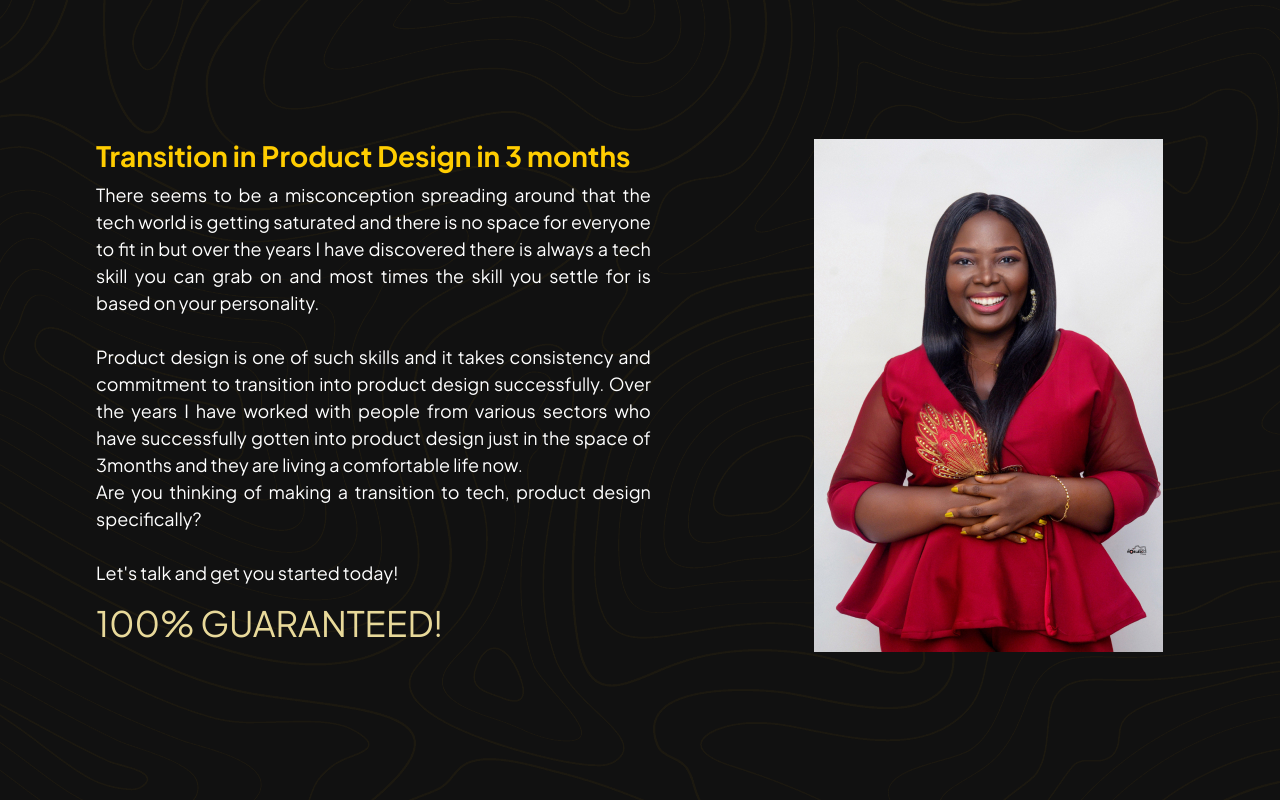
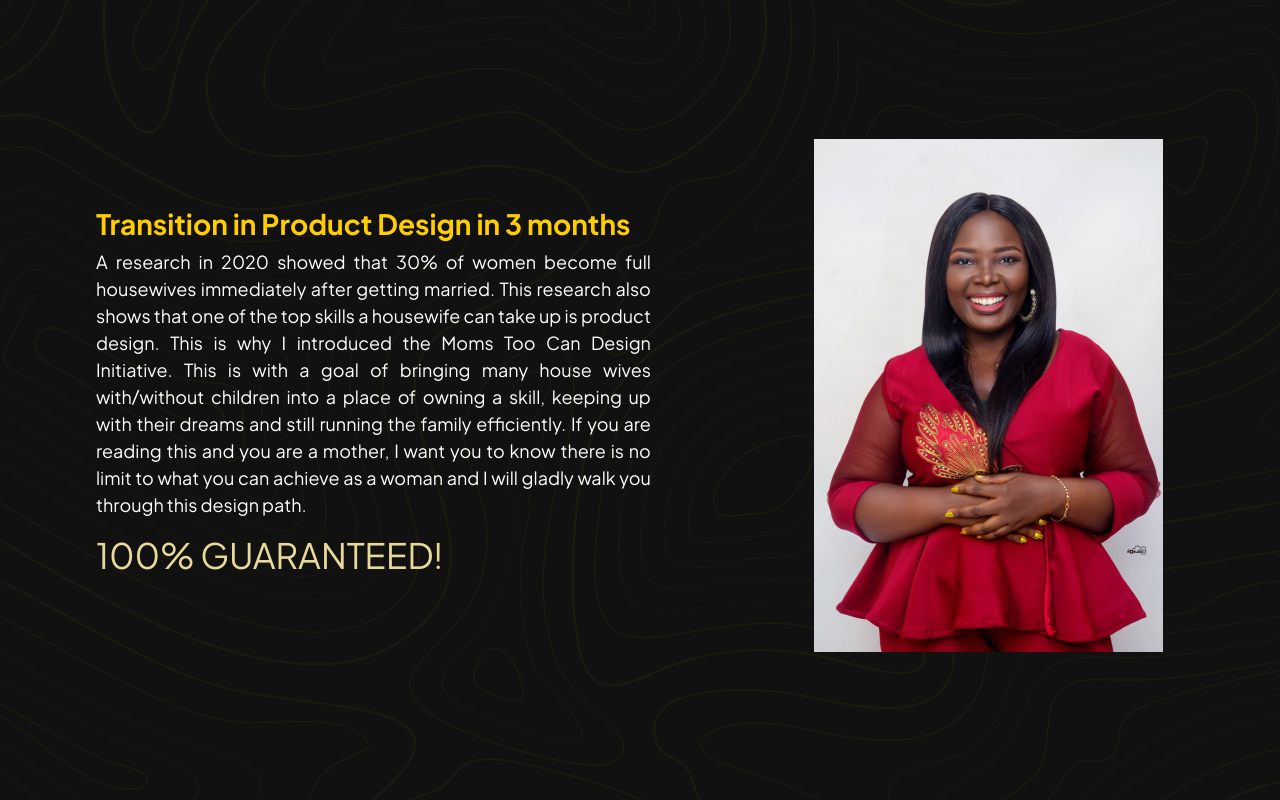
Before and after one commit to perxels/fiwa, a React (Create React App) app: page / in a window 1280 px wide. Shown: the part 1000-1800 px from the top of the page. Built offline with nearby package versions, Linux system fonts and the light colour scheme.

Commit message:
Transition effect

```diff
--- a/src/components/Intro.js
+++ b/src/components/Intro.js
@@ -15,7 +15,7 @@ const Intro = () => {
                 </small>
             </div>
             <div>
-                <div className="img-holder">
+                <div className="img-holder" data-aos="fade-down">
                     <img src={Fiwa} alt="Fiwa" />
                     <a href="/contact" className="lets-talk">Let's talk.</a>
                 </div>
--- a/src/components/LetsTalk.js
+++ b/src/components/LetsTalk.js
@@ -3,7 +3,7 @@ import styled from 'styled-components';
 
 const LetsTalk = () => {
     return(
-        <Wrapper>
+        <Wrapper data-aos="zoom-in">
             <h2>
                 You got a cool <br />project in mind?
             </h2>
--- a/src/components/OurStudents.js
+++ b/src/components/OurStudents.js
@@ -5,7 +5,7 @@ import Students from '../assets/img/combined.png'
 
 const OurStudents = () => {
     return(
-        <Wrapper>
+        <Wrapper data-aos="fade-right">
             <div className="inner">
                 <h3>
                     70% of my students get Job <br /> immediately after the training
--- a/src/components/Transition.js
+++ b/src/components/Transition.js
@@ -1,33 +1,35 @@
-import React from 'react'
+import React, {useEffect} from 'react'
 import styled from 'styled-components';
+import Aos from 'aos';
+import "aos/dist/aos.css"
 
 import fiwa from '../assets/img/fiwa2.jpg'
 
 const Transition = () => {
+    useEffect(()=>{
+        Aos.init({duration : 2000})
+    },[])
     return(
         <Wrapper>
 
-            <div className="left">
+            <div className="left" data-aos="fade-right">
                 <h3>
                     Transition in Product <br/> Design in 3 months
                 </h3>
                 <p>
-                    There seems to be a misconception spreading around that the tech world is getting saturated
-                    and there is no space for everyone to fit in but over the years I have discovered there is always
-                    a tech skill you can grab on and most times the skill you settle for is based on your personality.<br/><br />
-                    Product design is one of such skills and it takes consistency and commitment to transition into
-                    product design successfully. Over the years I have worked with people from various sectors who
-                    have successfully gotten into product design just in the space of 3months and they are living a
-                    comfortable life now.<br />
-                    Are you thinking of making a transition to tech, product design specifically?<br /><br />
-                    Let's talk and get you started today!
+                A research in 2020 showed that 30% of women become full housewives immediately after getting married.
+                This research also shows that one of the top skills a housewife can take up is product design. This is
+                why I introduced the Moms Too Can Design Initiative. This is with a goal of bringing many house wives
+                with/without children into a place of owning a skill, keeping up with their dreams and still running the
+                family efficiently. If you are reading this and you are a mother, I want you to know there is no limit to
+                what you can achieve as a woman and I will gladly walk you through this design path.
                 </p>
                 <h4>
                     100% GUARANTEED!
                 </h4>
             </div>
 
-            <div className="right">
+            <div className="right" data-aos="fade-left">
                 <img src={fiwa} alt="fiwa" />
             </div>
         </Wrapper>
--- a/src/components/WhatIOffer.js
+++ b/src/components/WhatIOffer.js
@@ -3,7 +3,7 @@ import styled from 'styled-components';
 
 const WhatIOffer = () => {
     return (
-        <Wrapper>
+        <Wrapper data-aos="fade-up">
             <h4>WHAT I OFFER</h4>
             <hr />
 
```
